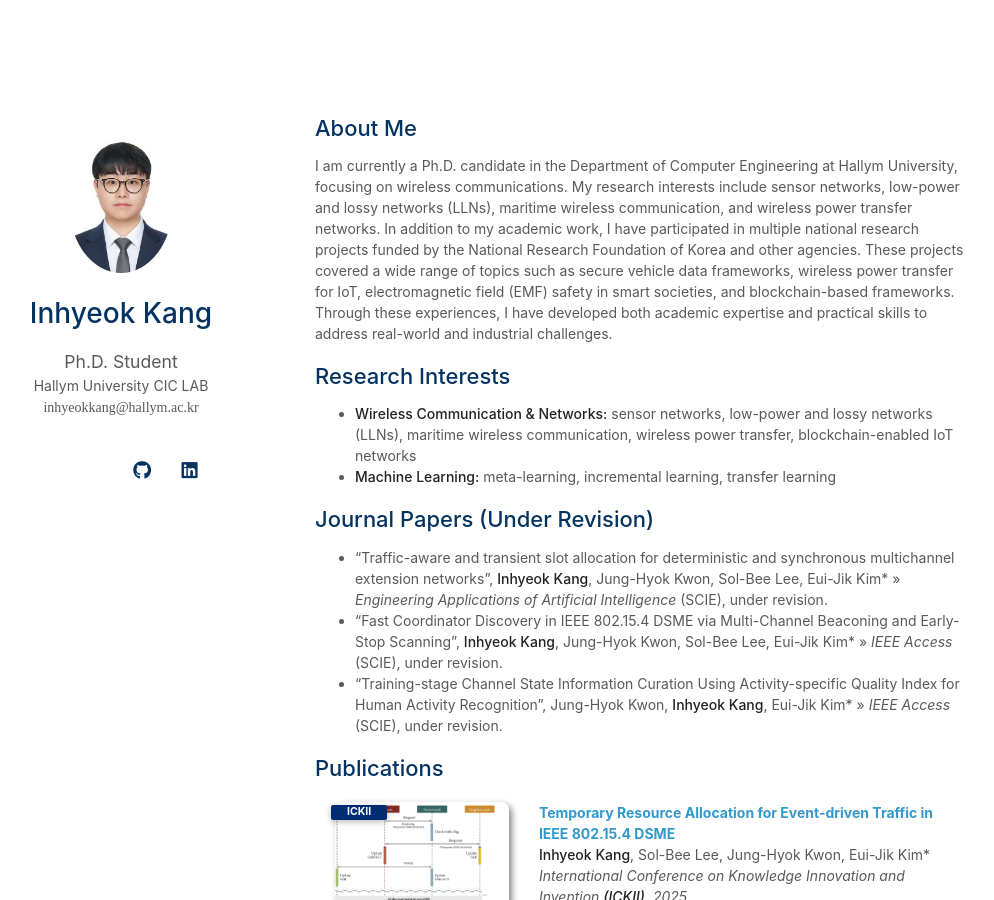
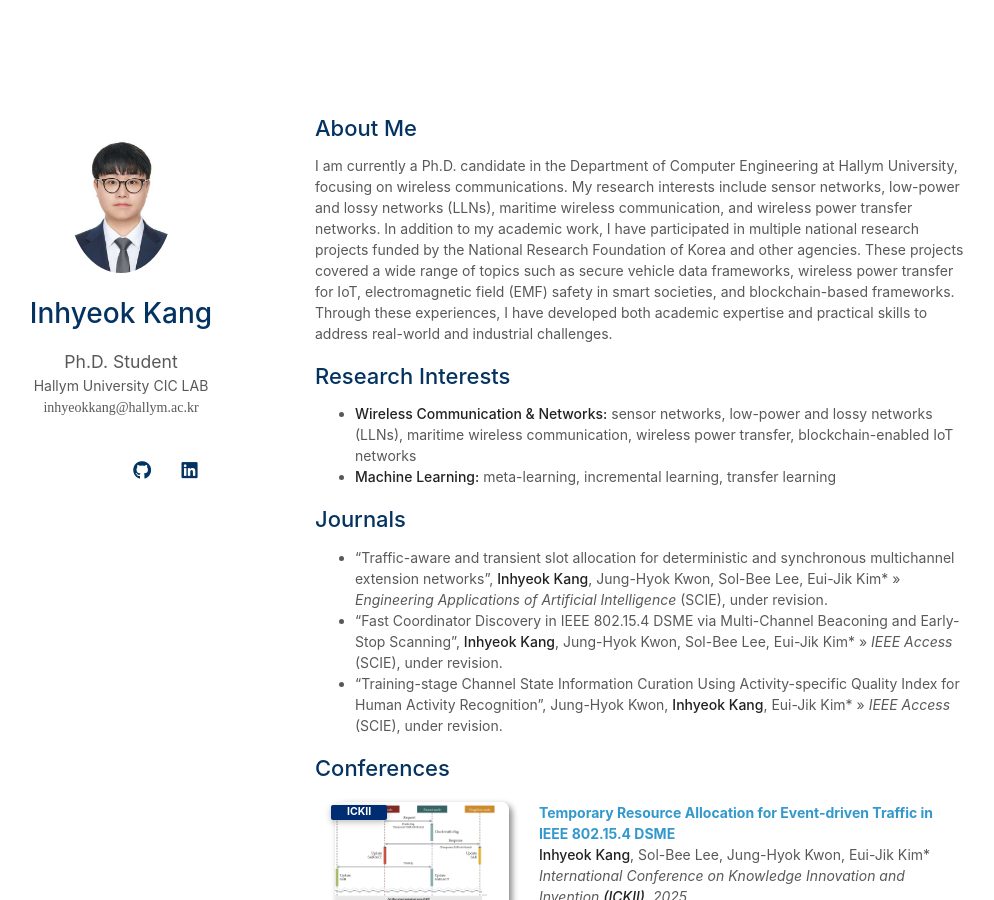
Before and after one commit to InhyeokKang/inhyeokkang.github.io, a Jekyll site: the page built from index.md, in a window 1280 px wide and 900 px high. Shown: the whole window, without its empty margins (155-1149 px from the left). Built offline with Jekyll 4.4.1, drawn with Linux system fonts in a browser that asks for light colours; a style sheet for code colours, icons or effects is not loaded; our own code applies the rules of GitHub Pages for plain Markdown files.

Commit message:
Split publications into Journals and Conferences, refresh CV
- Rename the homepage sections: the markdown journal list becomes
  Journals and the themed publication cards become Conferences
- Rebuild cv.pdf: add the Journals section (three SCIE manuscripts
  under revision and two KCI papers), add the ICEIC 2026 and
  TIMES-iCON 2025 conference papers, update the Ph.D. department to
  Computer Engineering, and add TOEIC Speaking AL under skills

Co-Authored-By: Claude Fable 5 <noreply@anthropic.com>
Claude-Session: https://claude.ai/code/session_01DCj4q1e7su1q56vf8N5oyp

```diff
--- a/_includes/publications.md
+++ b/_includes/publications.md
@@ -1,4 +1,4 @@
-<h2 id="publications" style="margin: 2px 0px -15px;">Publications</h2>
+<h2 id="publications" style="margin: 2px 0px -15px;">Conferences</h2>
 
 <div class="publications">
 <ol class="bibliography">
--- a/index.md
+++ b/index.md
@@ -11,7 +11,7 @@ I am currently a Ph.D. candidate in the Department of Computer Engineering at Ha
 - **Wireless Communication & Networks:** sensor networks, low-power and lossy networks (LLNs), maritime wireless communication, wireless power transfer, blockchain-enabled IoT networks
 - **Machine Learning:** meta-learning, incremental learning, transfer learning
 
-## Journal Papers (Under Revision)
+## Journals
 
 - "Traffic-aware and transient slot allocation for deterministic and synchronous multichannel extension networks", **Inhyeok Kang**, Jung-Hyok Kwon, Sol-Bee Lee, Eui-Jik Kim* >> *Engineering Applications of Artificial Intelligence* (SCIE), under revision.
 - "Fast Coordinator Discovery in IEEE 802.15.4 DSME via Multi-Channel Beaconing and Early-Stop Scanning", **Inhyeok Kang**, Jung-Hyok Kwon, Sol-Bee Lee, Eui-Jik Kim* >> *IEEE Access* (SCIE), under revision.
```
Also changed, not shown: 1 other file.
